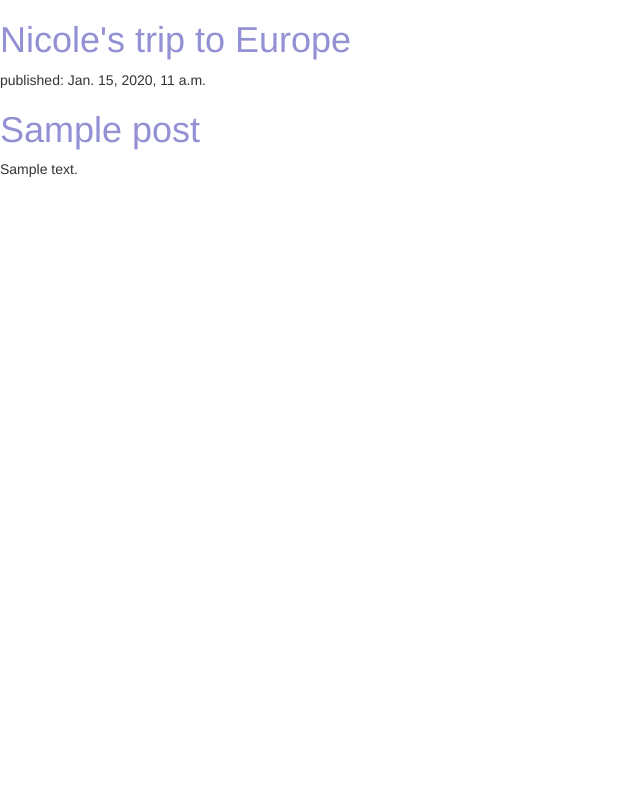
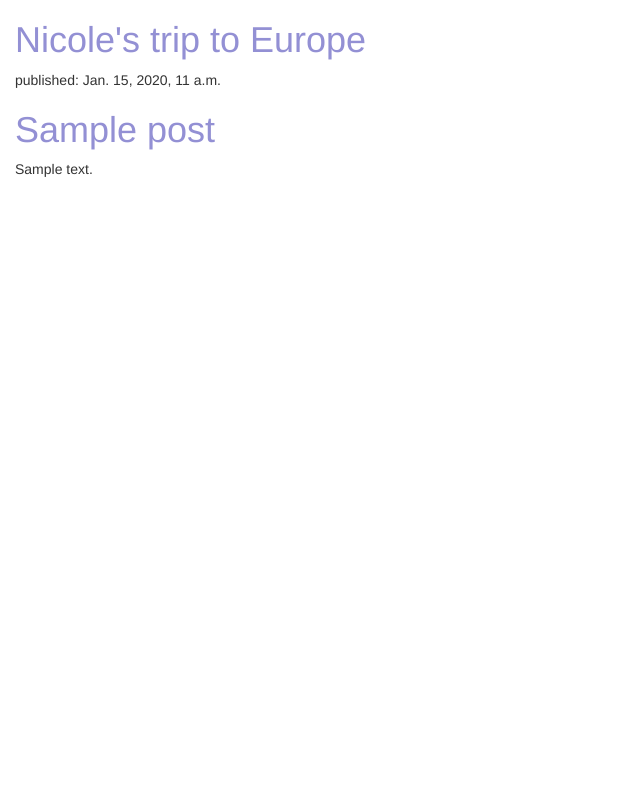
Before and after one commit to dominikabula/my-first-blog, a Django app: template blog/templates/blog/post_list.html in a window 1280 px wide. Shown: the whole page, without its empty margins (0-640 px from the left). Run offline with Django 3.2, Linux system fonts and the light colour scheme; the template is opened without the code that fills it: values that come from a table or form of the project are taken from there, others are empty; tables that the repository leaves empty hold one stand-in row (values such as "Sample post"); some libraries are stand-ins or nearby versions.

```diff
--- a/blog/static/css/blog.css
+++ b/blog/static/css/blog.css
@@ -1,4 +1,6 @@
 h1 a {
     color: #9390D4;
 }
-<a href="http://en.wikipedia.org/wiki/Django" class="external_link" id="link_to_wiki_page">
+body {
+    padding-left: 15px;
+}
```
